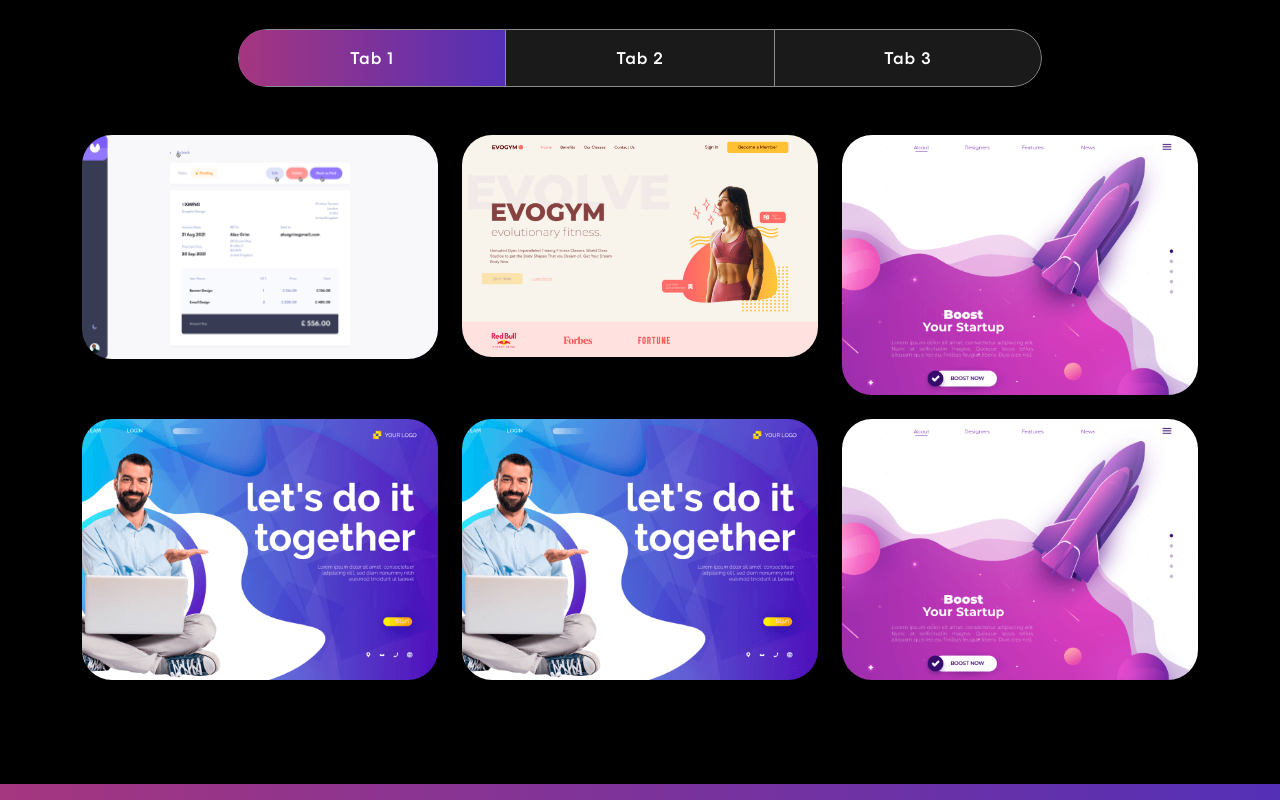
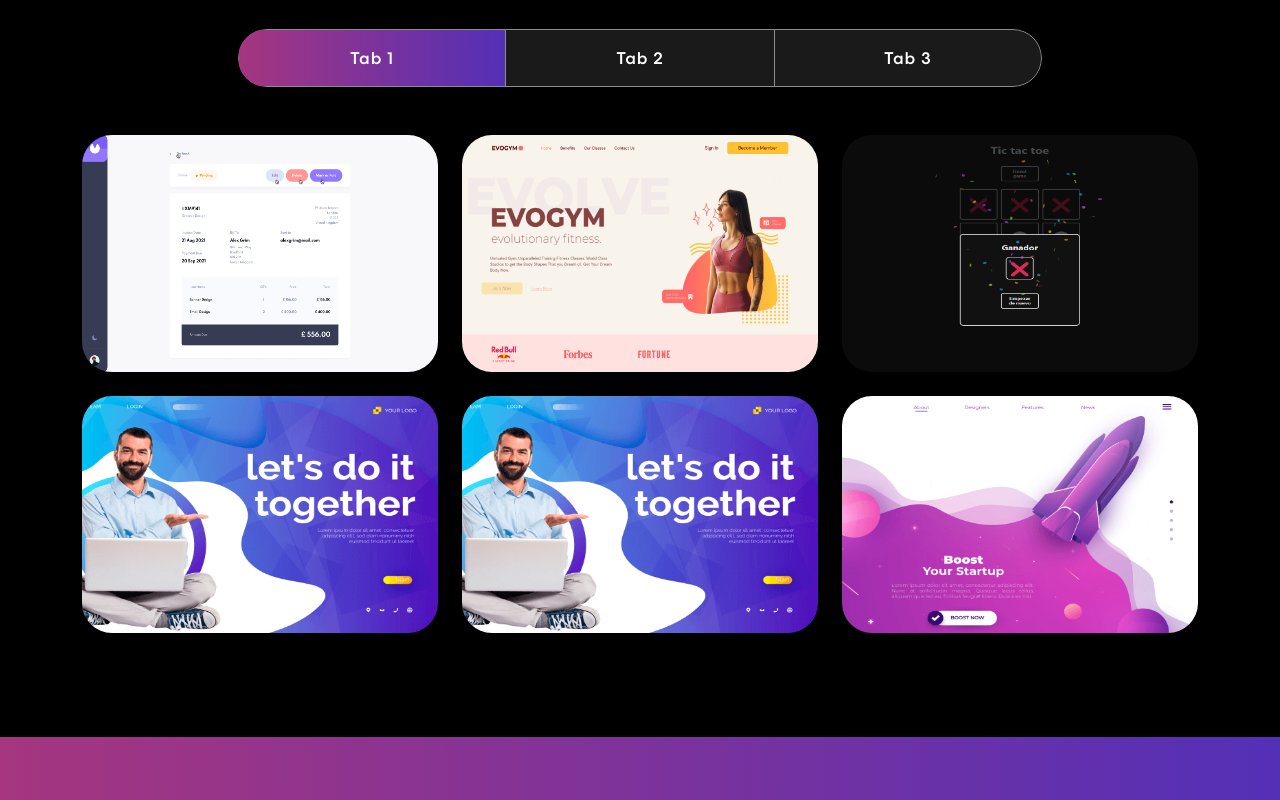
Before and after one commit to Boguita/Personal-Portfolio, a React (Create React App) app: page / in a window 1280 px wide. Shown: the part 1540-2340 px from the top of the page. Built offline with nearby package versions, Linux system fonts and the light colour scheme; the HTML template or start-up script is replaced by a standard one.

Commit message:
add new project "tic-tac-toe" to project section

```diff
--- a/src/App.css
+++ b/src/App.css
@@ -479,11 +479,18 @@ nav.navbar .navbar-toggler[aria-expanded="true"] .navbar-toggler-icon {
 
 .proj-imgbx {
   position: relative;
+  aspect-ratio: 3/2;
   border-radius: 30px;
-  overflow: hidden;
+  overflow:hidden;
   margin-bottom: 24px;
 }
 
+.proj-imgbx img{
+  display: flex;
+  object-fit:inherit;
+  width: 100%;
+  height: 100%;
+}
 .proj-imgbx::before {
   content: "";
   background: linear-gradient(90.21deg, #AA367C -5.91%, #4A2FBD 111.58%);
--- a/src/components/Projects.js
+++ b/src/components/Projects.js
@@ -3,6 +3,7 @@ import { ProjectCard } from "./ProjectCard";
 import projImg1 from "../assets/img/project-img1.png";
 import projImg2 from "../assets/img/project-img2.png";
 import projImg3 from "../assets/img/project-img3.png";
+import tictactoe from "../assets/img/Tic-tac-toe.png";
 import evolveGym from "../assets/img/evolve-gym.png";
 import colorSharp2 from "../assets/img/color-sharp2.png";
 import 'animate.css';
@@ -24,9 +25,10 @@ export const Projects = () => {
       url: "https://evolve-gym.vercel.app/",
     },
     {
-      title: "Business Startup",
+      title: "Funny Game",
       description: "Design & Development",
-      imgUrl: projImg3,
+      imgUrl: tictactoe,
+      url: "https://tic-tac-toe-zeta-lemon.vercel.app/",
     },
     {
       title: "Business Startup",
```
Also changed, not shown: src/assets/img/Tic-tac-toe.png (added).
